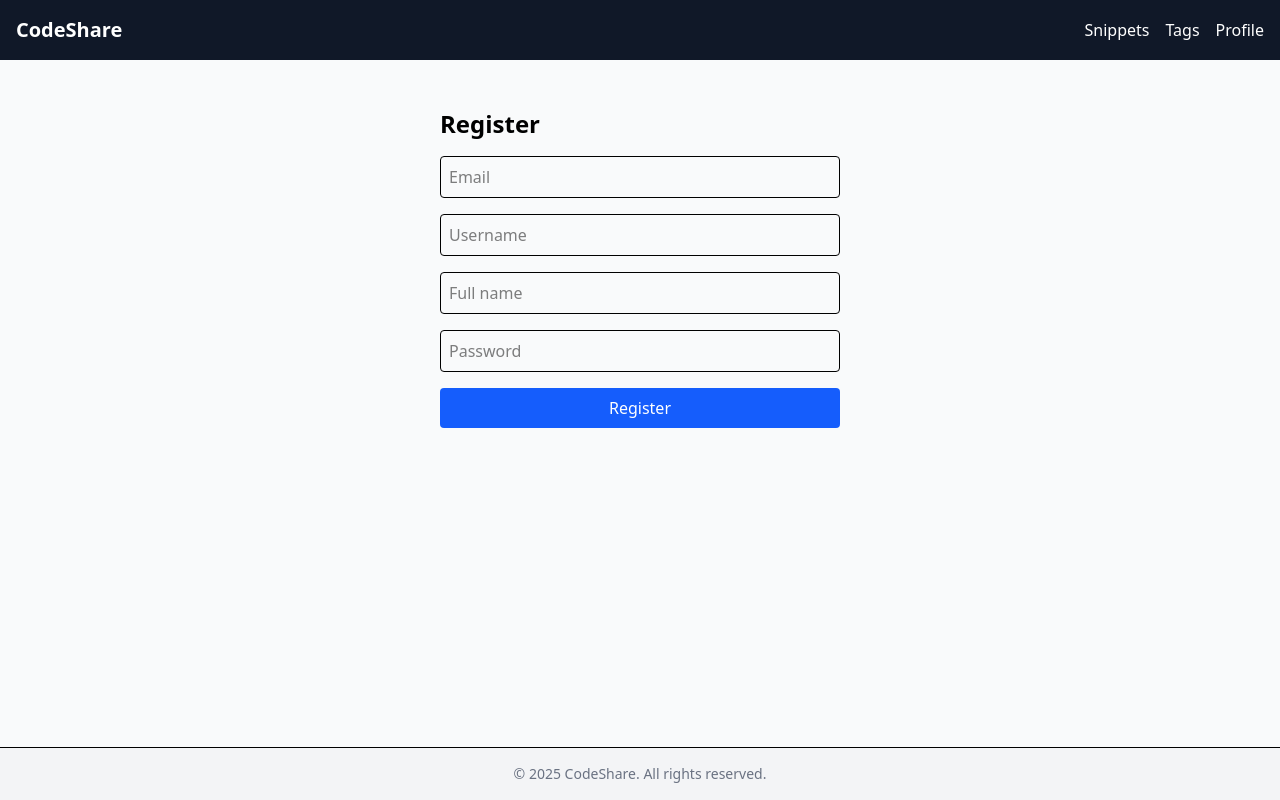
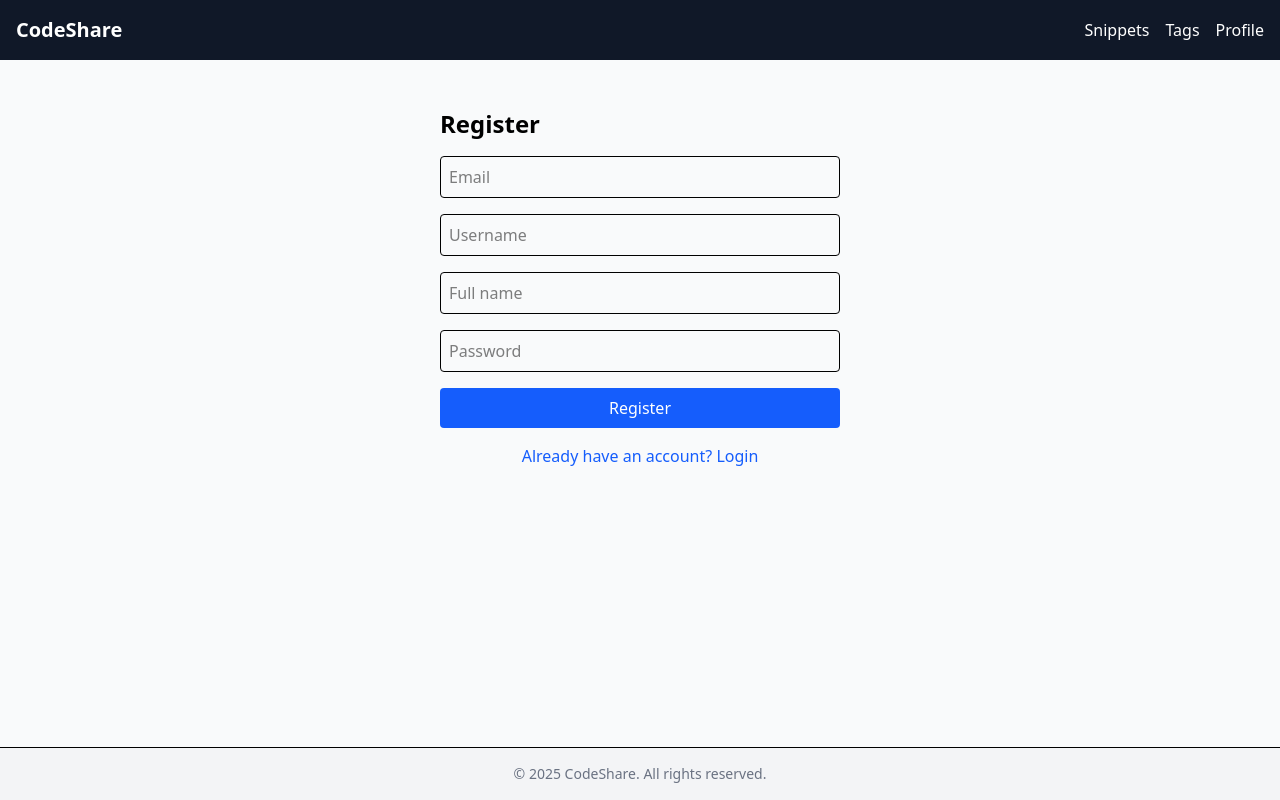
Before and after one commit to ptl1710/platform-snippet, a Next.js app: page /register in a window 1280 px wide. Built offline with nearby package versions, Linux system fonts and the light colour scheme.

Commit message:
update code

```diff
--- a/src/app/register/page.tsx
+++ b/src/app/register/page.tsx
@@ -2,6 +2,7 @@
 
 import { useState } from "react";
 import { useRouter } from "next/navigation";
+import Link from "next/link";
 
 export default function RegisterPage() {
     const router = useRouter();
@@ -90,6 +91,9 @@ export default function RegisterPage() {
                     {loading ? "Registering..." : "Register"}
                 </button>
             </form>
+            <Link href="/login" className="text-blue-600 hover:underline mt-4 block text-center">
+                Already have an account? Login
+            </Link>
         </main>
     );
 }
--- a/src/app/snippets/page.tsx
+++ b/src/app/snippets/page.tsx
@@ -45,7 +45,7 @@ export default function Page() {
 
     return (
         <main className="max-w-3xl mx-auto p-6">
-            <h1 className="text-3xl font-bold mb-6">🚀 Shared Snippets</h1>
+            <h1 className="text-3xl font-bold mb-6">Shared Snippets</h1>
 
             {snippets.length === 0 && <p>No snippets found. Try seeding DB!</p>}
 
```
